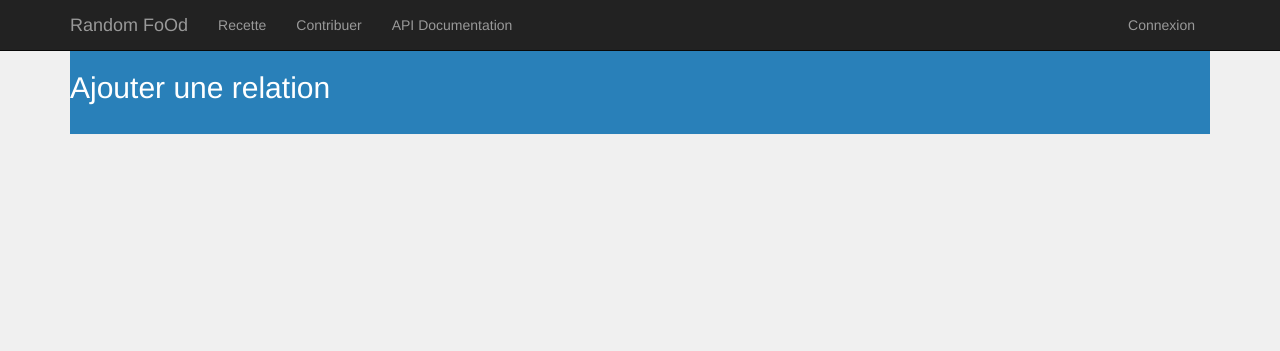
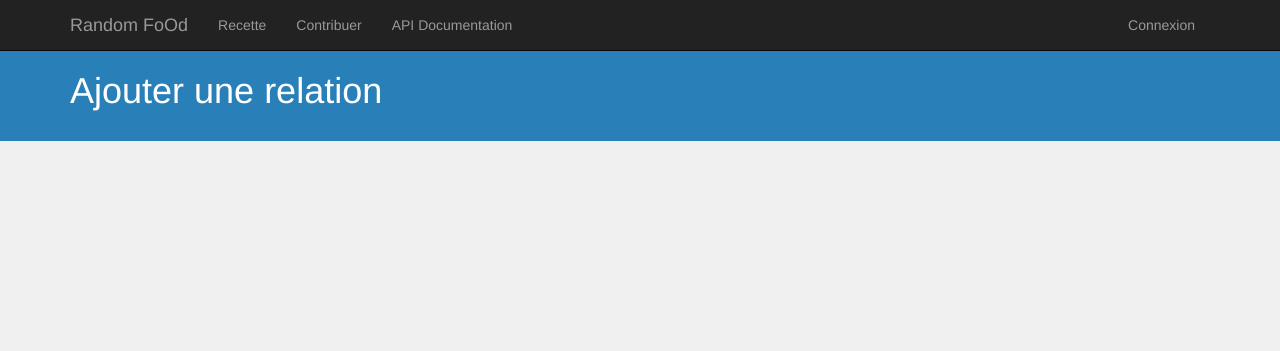
Before and after one commit to poulp/randomfoOd, a Django app: template pweb/templates/recette/add_contribute.html in a window 1280 px wide. Shown: the top 351 px of the page. Run offline with Django 3.2, Linux system fonts and the light colour scheme; the template is opened without the code that fills it, so the values that code supplies are empty; parts of the project's set-up code (start-up, migrations or seed data) failed here and were passed over; some libraries are stand-ins or nearby versions.

Commit message:
clean add_contribute css

```diff
--- a/pweb/templates/recette/add_contribute.html
+++ b/pweb/templates/recette/add_contribute.html
@@ -88,9 +88,9 @@
 {% endblock %}
 
 {% block content %}
-<div class="container">
-    <div class="page-header">
-        <h2>Ajouter une relation</h2>
+<div class="page-header">
+    <div class="container">
+        <h1>Ajouter une relation</h1>
     </div>
 </div>
 
--- a/pweb/templates/recette/home_contribute.html
+++ b/pweb/templates/recette/home_contribute.html
@@ -29,6 +29,12 @@
     </div>
 </div>
 
+<div class="container" style="margin-bottom:20px">
+    <div class="col-md-6 col-md-offset-2" >
+        <a href="/recette/contribute/add" class="btn btn-large btn-danger">Associer les ustensiles et les actions</a>
+    </div>
+</div>
+
 <div class="container">
     <div class="col-md-6">
         <div class="panel panel-success">
```
